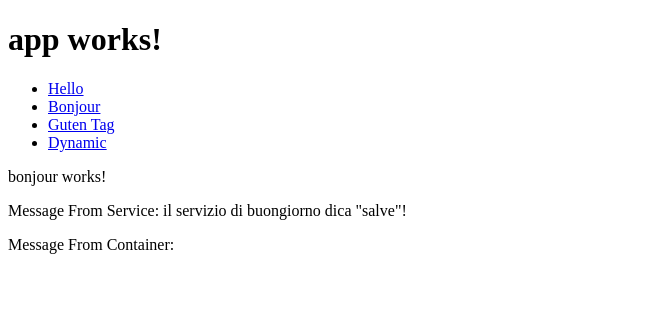
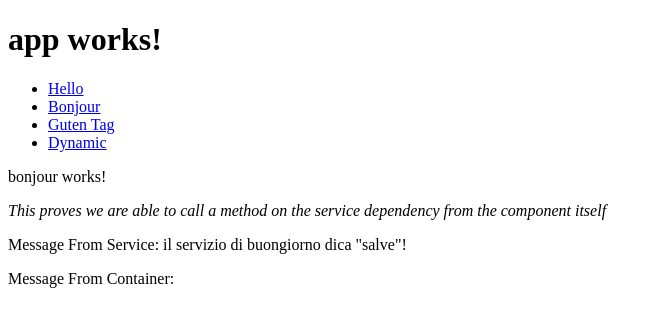
Before and after one commit to williamBurgeson/component-host, an Angular app: page /bonjour in a window 1280 px wide. Shown: the top 326 px of the page, without its empty margins (0-663 px from the left). Built offline with nearby package versions, Linux system fonts and the light colour scheme.

Commit message:
Updated README and also added annotations to html files so we can figure out what is going on

```diff
--- a/src/app/bonjour/bonjour.component.html
+++ b/src/app/bonjour/bonjour.component.html
@@ -2,6 +2,8 @@
   bonjour works!
 </p>
 
+<p><em>This proves we are able to call a method on the service dependency from the component itself</em></p>
 <p>Message From Service: {{messageFromService}}</p>
 
+<p *ngIf="messageFromContainer"><em>This proves we are able to call a method on the hosted component from the dynamic component</em></p>
 <p>Message From Container: {{messageFromContainer}}</p>
--- a/src/app/dynamic/dynamic.component.html
+++ b/src/app/dynamic/dynamic.component.html
@@ -12,7 +12,7 @@ Choose Component:
 Component Selected: {{componentSelected}}
 
 <div *ngIf="componentInstance">
-  <p>Make the component say something else:</p>
+  <p>Make the component say something else (populate the "messageFromContainer" property, which may or may not be defined on the hosted component):</p>
   <ul>
     <li><a (click)="this.componentInstance.messageFromContainer='Konnichiwa'">Konnichiwa!</a></li>
     <li><a (click)="this.componentInstance.messageFromContainer='Dzien Dobry'">Dzien Dobry!</a></li>
--- a/src/app/guten-tag/guten-tag.component.html
+++ b/src/app/guten-tag/guten-tag.component.html
@@ -2,6 +2,8 @@
   guten-tag works!
 </p>
 
+<p><em>This proves we are able to call a method on the service dependency from the component itself</em></p>
 <p>Message From Service: {{messageFromService}}</p>
 
+<p *ngIf="messageFromContainer"><em>This proves we are able to call a method on the hosted component from the dynamic component</em></p>
 <p>Message From Container: {{messageFromContainer}}</p>
--- a/src/app/hello/hello.component.html
+++ b/src/app/hello/hello.component.html
@@ -2,6 +2,8 @@
   hello works!
 </p>
 
+<p><em>This proves we are able to call a method on the service dependency from the component itself</em></p>
 <p>Message From Service: {{messageFromService}}</p>
 
+<p *ngIf="messageFromContainer"><em>This proves we are able to call a method on the hosted component from the dynamic component</em></p>
 <p>Message From Container: {{messageFromContainer}}</p>
```
Also changed, not shown: 1 other file (tests, documents, lock files or other folders).
